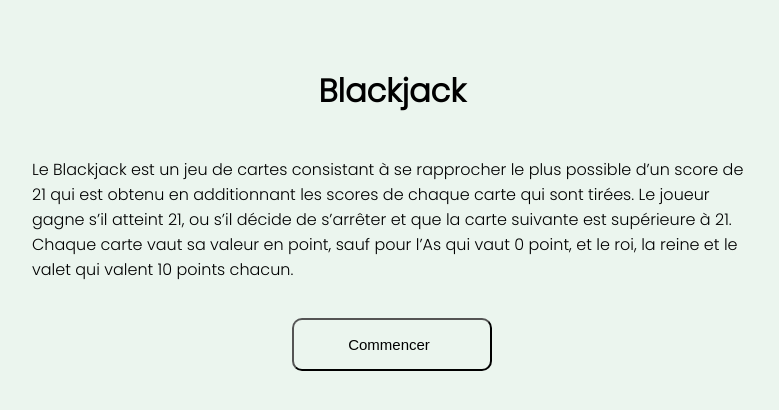
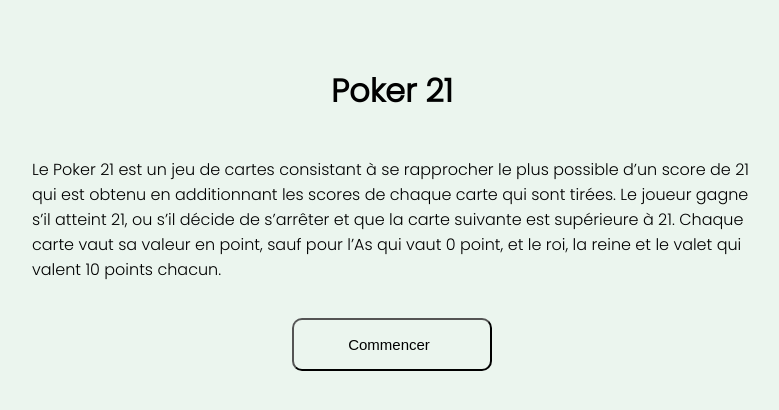
Before and after one commit to rudrokhanpro/poker21, a website with bundled scripts: page frontend/index.html in a window 1280 px wide. Shown: the whole page, without its empty margins (248-1027 px from the left). Built offline with nearby package versions, Linux system fonts and the light colour scheme.

Commit message:
Update readme

```diff
--- a/frontend/index.html
+++ b/frontend/index.html
@@ -20,8 +20,8 @@
 	<body>
 		<main>
 			<section id="hero">
-				<h1 class="title">Blackjack</h1>
-				<p class="description">Le Blackjack est un jeu de cartes consistant à se rapprocher le plus possible d’un score de 21 qui est obtenu en
+				<h1 class="title">Poker 21</h1>
+				<p class="description">Le Poker 21 est un jeu de cartes consistant à se rapprocher le plus possible d’un score de 21 qui est obtenu en
 				additionnant les scores de chaque carte qui sont tirées. Le joueur gagne s’il atteint 21, ou s’il décide de s’arrêter et que la
 				carte suivante est supérieure à 21. Chaque carte vaut sa valeur en point, sauf pour l’As qui vaut 0 point, et le roi, la reine et
 				le valet qui valent 10 points chacun.
```
Also changed, not shown: frontend/table.html (+1 -2 lines), README.md.
